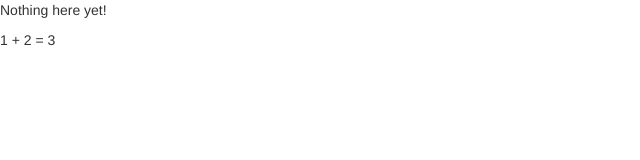
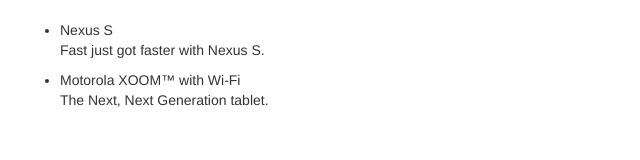
Before and after one commit to csjcode/angular2-phonecatalog, a website: page app/index.html in a window 1280 px wide. Shown: the whole page, without its empty margins (0-640 px from the left). Drawn offline with nearby package versions, Linux system fonts and the light colour scheme.

Commit message:
Step 1 complete - add new html, css

```diff
--- a/app/index.html
+++ b/app/index.html
@@ -2,14 +2,28 @@
 <html lang="en" ng-app>
   <head>
     <meta charset="utf-8">
-    <title>My HTML File</title>
+    <title>Google Phone Gallery</title>
     <link rel="stylesheet" href="bower_components/bootstrap/dist/css/bootstrap.css" />
+    <link rel="stylesheet" href="app.css" />
+
     <script src="bower_components/angular/angular.js"></script>
   </head>
   <body>
 
-    <p>Nothing here {{'yet' + '!'}}</p>
-    <p>1 + 2 = {{1 + 2}}</p>
+    <ul>
+      <li>
+        <span>Nexus S</span>
+        <p>
+          Fast just got faster with Nexus S.
+        </p>
+      </li>
+      <li>
+        <span>Motorola XOOM™ with Wi-Fi</span>
+        <p>
+          The Next, Next Generation tablet.
+        </p>
+      </li>
+    </ul>
 
   </body>
 </html>
```
Also changed, not shown: README.md.
